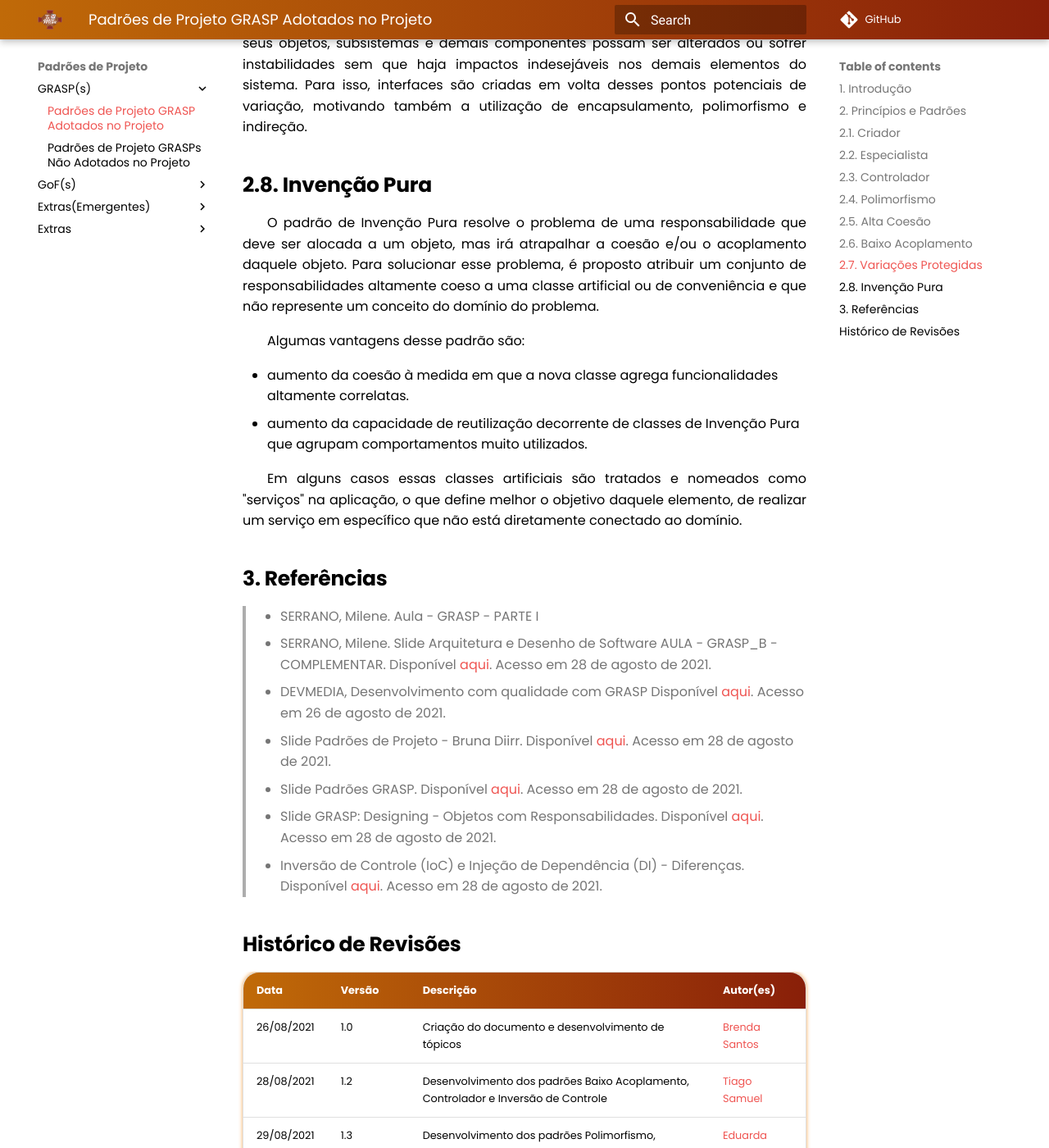
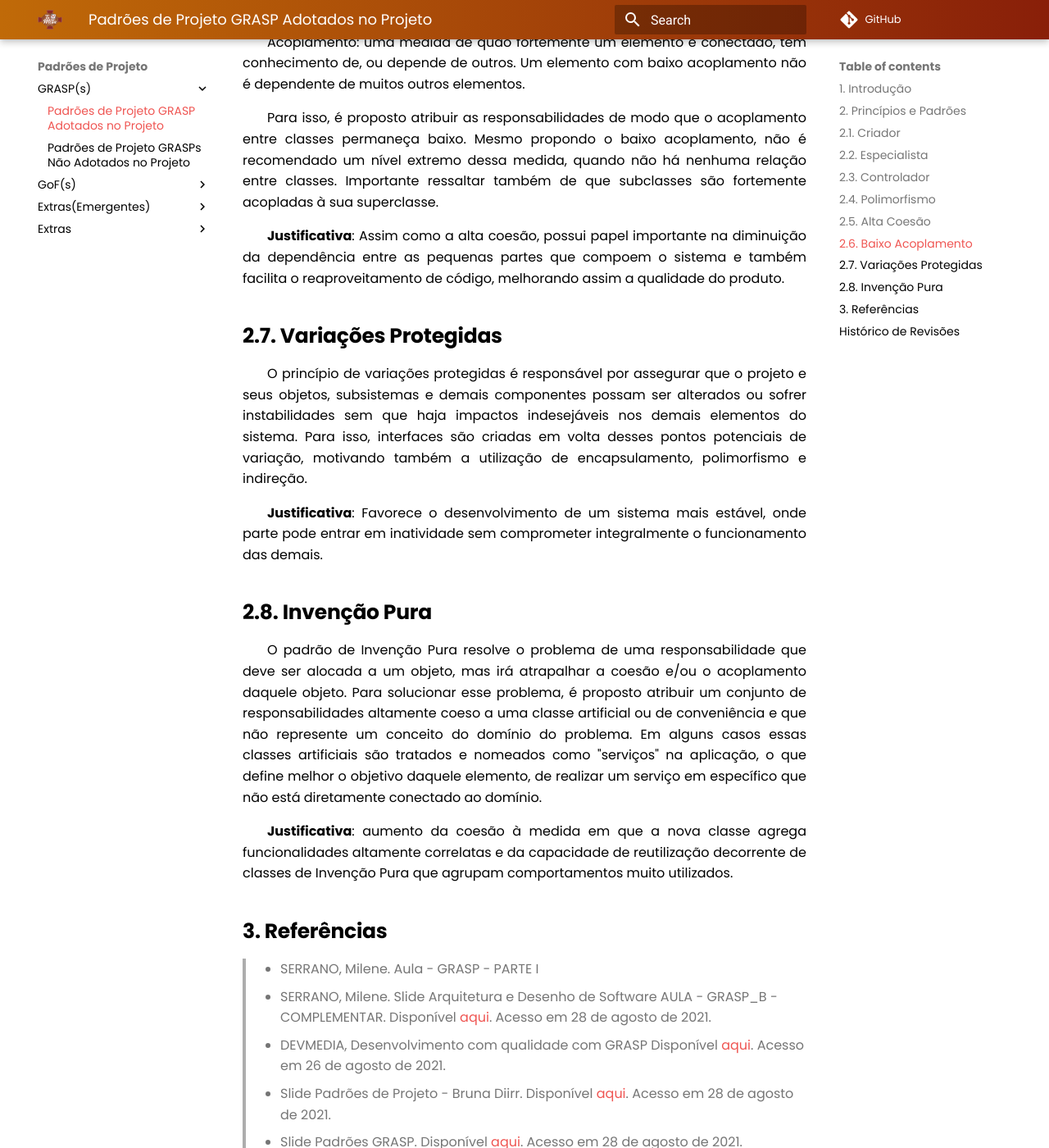
Before and after one commit to UnBArqDsw2021-1/2021.1_G02_TaNaMesa_docs, an MkDocs documentation site: the page built from docs/3-Padroes-de-Projeto/GRASPs/Padroes-Adotados-no-Projeto.md, in a window 1280 px wide and 1400 px high, scrolled down 2715 px. Shown: the whole window at 82% size. Built offline with MkDocs 1.6.1 and Material for MkDocs 9.7.7, drawn with Linux system fonts in a browser that asks for light colours; comment, search, counter and statistics services are not loaded; some of the changed text lies outside the part shown.

Commit message:
(#99) Adicionando justificativas de uso

```diff
--- a/docs/3-Padroes-de-Projeto/GRASPs/Padroes-Adotados-no-Projeto.md
+++ b/docs/3-Padroes-de-Projeto/GRASPs/Padroes-Adotados-no-Projeto.md
@@ -6,8 +6,7 @@ No intuito de estruturar melhor projetos desenvolvidos utilizando programação
 
 ## 2. Princípios e Padrões
 ## 2.1. Criador
-O padrão Criador tem como objetivo determinar qual classe deve ser a responsável pela criação
-de instâncias de determinados objetos.
+O padrão Criador tem como objetivo determinar qual classe deve ser a responsável pela criação de instâncias de determinados objetos.
 
 Por exemplo, se for decidido que as instâncias de uma classe A devem ser criadas por uma
 classe B, é importante observar os pontos a seguir:
@@ -17,8 +16,12 @@ classe B, é importante observar os pontos a seguir:
 - B usa A de maneira muito próxima.
 - B tem dados iniciais de A, os quais serão passados para A quando este for criado. B é um “especialista” em relação à criação de A.
 
+**Justificativa**: Viabiliza o reaproveitamento de código.
+
 ## 2.2. Especialista
 O princípio de especialista na informação é utilizado para atribuir responsabilidades. Consiste em delegar a responsabilidade à quem possui as informações necessárias para cumpri-la. Para isso primeiro é identificado qual seria a informação e em seguida onde ela foi armazenada, viabilizando assim o acesso da informação e, consequentemente, a atribuição.
+
+**Justificativa**: Evita a criação de soluções desnecessariamente complexas e estimula a análise de qual seria mais objetiva.
 
 ## 2.3. Controlador
 O padrão Controlador atribui a responsabilidade de receber ou lidar com um evento do sistema para uma classe que representa todo o sistema, um subsistema e um cenário de casos de uso.
@@ -27,15 +30,18 @@ Um caso de uso controlador deve ser usado para lidar com todos os eventos de cas
 
 É definido como o primeiro objeto além da camada de interface do usuário que recebe e coordena operações do sistema. O controlador deve delegar o trabalho que precisa ser feito para outros objetos. Ele coordena ou controla a atividade e não deve fazer muito trabalho por si próprio. O padrão Controlador pode ser considerado uma parte da camada de aplicação/serviço.
 
+**Justificativa**: Vai ser utilizado para conectar os componentes do frontend às models do backend, delegando trabalho para os elementos responsáveis.
+
 ## 2.4. Polimorfismo
-O padrão polimorfismo é amplamente conhecido, sendo muito aplicado ao contexto de Programação
-orientada à objeto. Quando se tem duas ou mais classes com comportamentos semelhantes,
-pode-se utilizar um padrão, surgindo assim uma classe abstrata. Sendo que as responsabilidades
- das ações estão nessa classe abstrata, e as outras classes do sistema surgem dessa abstração.
- As classes podem ter modos diferentes na implementação dos métodos, dependendo da necessidade.
+O padrão polimorfismo é amplamente conhecido, sendo muito aplicado ao contexto de Programação orientada à objeto. O polimorfismo trabalha na análise inversa a herança,
+representada em sua hierarquia de classes, indicando que cada subclasse pode assumir as características e funcionalidades de sua superclasse. As classes podem ter modos diferentes na implementação dos métodos, dependendo da necessidade.
+
+**Justificativa**: Permite especializações evitando a redundância de dados e permitindo o reaproveitamento de comportamentos entre as classes.
 
 ## 2.5. Alta Coesão
 Mantém a complexidade controlada através da restrição de atividades que cada elemento é responsável por realizar. A alta coesão é mantida, por exemplo, quando cada classe é fortemente focada e realiza apenas funções relacionadas, sem muitas distinções.
+
+**Justificativa**: Evita o compormetimento de grande parte do funcionamento da aplicação pois isola o funcionamento de cada coisa, além de permitir alterações mais específicas caso necessário.
 
 ## 2.6. Baixo Acoplamento
 O padrão de projeto GRASP tem como objetivo resolver o problema de alta dependência, que resulta em alto impacto de mudança, dificultando sua manutenção, e baixa reutilização. Antes de explicar um pouco mais sobre o padrão, acho importante relembrar o significado de acoplamento.
@@ -44,20 +50,19 @@ Acoplamento: uma medida de quão fortemente um elemento é conectado, tem conhec
 
 Para isso, é proposto atribuir as responsabilidades de modo que o acoplamento entre classes permaneça baixo. Mesmo propondo o baixo acoplamento, não é recomendado um nível extremo dessa medida, quando não há nenhuma relação entre classes. Importante ressaltar também de que subclasses são fortemente acopladas à sua superclasse.
 
+**Justificativa**: Assim como a alta coesão, possui papel importante na diminuição da dependência entre as pequenas partes que compoem o sistema e também facilita o reaproveitamento de código, melhorando assim a qualidade do produto.
+
 ## 2.7. Variações Protegidas
 O princípio de variações protegidas é responsável por assegurar que o projeto e seus objetos, subsistemas e demais componentes possam ser alterados ou sofrer instabilidades sem que haja impactos indesejáveis nos demais elementos do sistema. Para isso, interfaces são criadas em volta desses pontos potenciais de variação, motivando também a utilização de encapsulamento, polimorfismo e indireção.
 
+**Justificativa**: Favorece o desenvolvimento de um sistema mais estável, onde parte pode entrar em inatividade sem comprometer integralmente o funcionamento das demais.
+
 ## 2.8. Invenção Pura
-O padrão de Invenção Pura resolve o problema de uma responsabilidade que deve ser alocada a um objeto, mas irá atrapalhar a coesão e/ou o acoplamento daquele objeto. Para solucionar esse problema, é proposto atribuir um conjunto de responsabilidades altamente coeso a uma classe artificial ou de conveniência e que não represente um conceito do domínio do problema.
+O padrão de Invenção Pura resolve o problema de uma responsabilidade que deve ser alocada a um objeto, mas irá atrapalhar a coesão e/ou o acoplamento daquele objeto. Para solucionar esse problema, é proposto atribuir um conjunto de responsabilidades altamente coeso a uma classe artificial ou de conveniência e que não represente um conceito do domínio do problema. Em alguns casos essas classes artificiais são tratados e nomeados como "serviços" na aplicação, o que define melhor o objetivo daquele elemento, de realizar um serviço em específico que não está diretamente conectado ao domínio.
 
-Algumas vantagens desse padrão são:
-
-- aumento da coesão à medida em que a nova classe agrega funcionalidades
-altamente correlatas.
-- aumento da capacidade de reutilização decorrente de classes de Invenção Pura
+**Justificativa**: aumento da coesão à medida em que a nova classe agrega funcionalidades
+altamente correlatas e da capacidade de reutilização decorrente de classes de Invenção Pura
 que agrupam comportamentos muito utilizados.
-
-Em alguns casos essas classes artificiais são tratados e nomeados como "serviços" na aplicação, o que define melhor o objetivo daquele elemento, de realizar um serviço em específico que não está diretamente conectado ao domínio.
 
 ## 3. Referências
 > - SERRANO, Milene. Aula - GRASP - PARTE I
@@ -71,6 +76,7 @@ Em alguns casos essas classes artificiais são tratados e nomeados como "serviç
 ## Histórico de Revisões
 |    Data    | Versão | Descrição       | Autor(es)     |
 | :--------- | :----- | :-------------- | :------------ |
-| 26/08/2021 | 1.0    | Criação do documento e desenvolvimento de tópicos | [Brenda Santos](https://github.com/brendavsantos)                               |
+| 26/08/2021 | 1.0    | Criação do documento e desenvolvimento de tópicos | [Brenda Santos](https://github.com/brendavsantos) |
 | 28/08/2021 | 1.2    | Desenvolvimento dos padrões Baixo Acoplamento, Controlador e Inversão de Controle | [Tiago Samuel](https://github.com/tsrrodrigues) |
 | 29/08/2021 | 1.3    | Desenvolvimento dos padrões Polimorfismo, Indireção e Criador e padronização tópico referências        | [Eduarda Servidio](https://github.com/ServideoEC)           |
+| 03/09/2021 |  1.4   | Adição das justificativas de uso | [Brenda Santos](https://github.com/brendavsantos)    |
```
